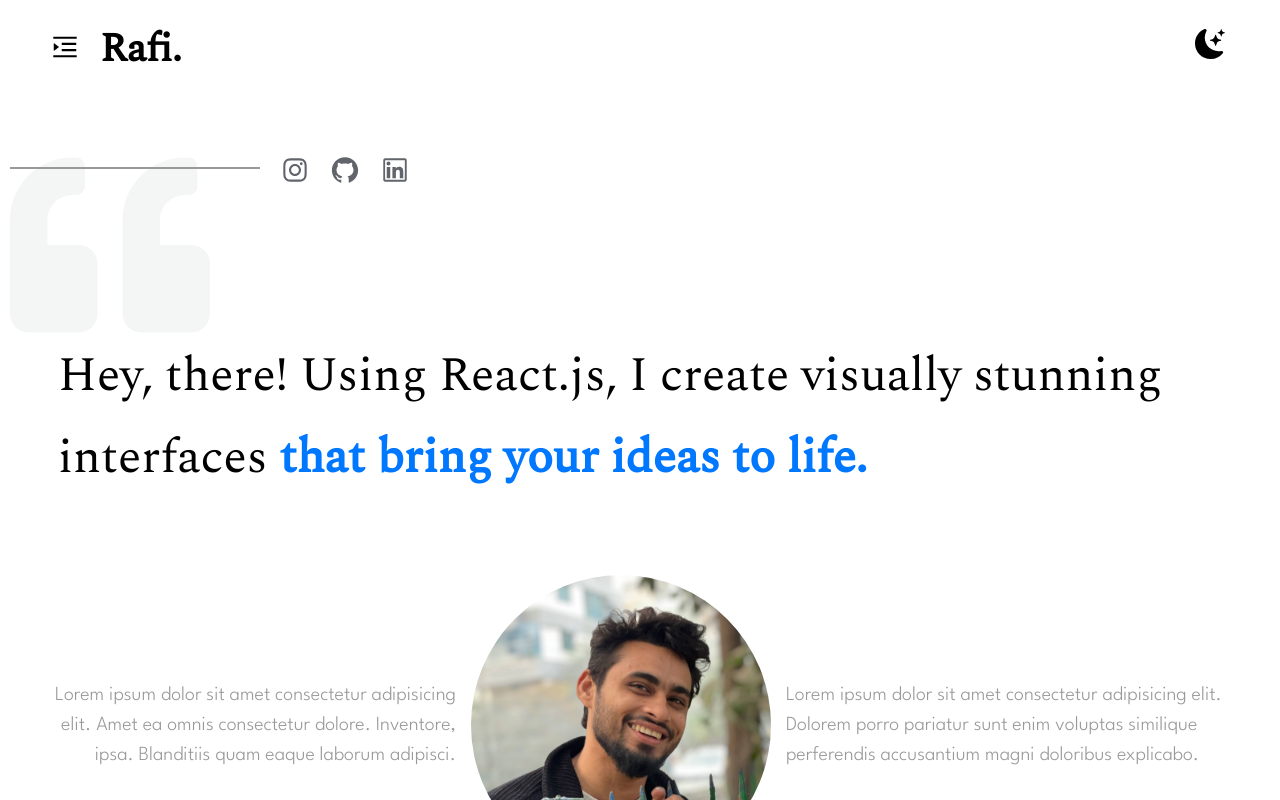
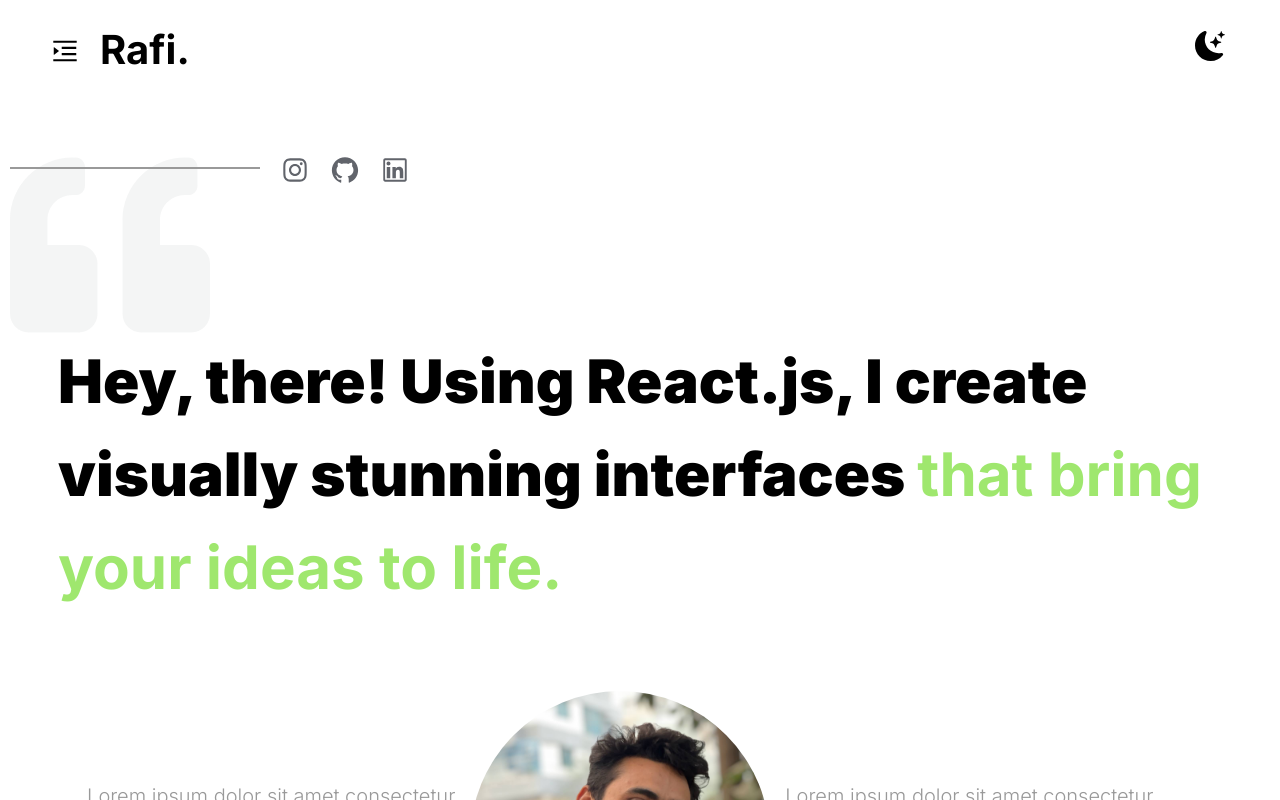
Before and after one commit to imranhrafi/reactportfolio, a React (Vite) app: page / in a window 1280 px wide. Shown: the top 800 px of the page. Built offline with nearby package versions, Linux system fonts and the light colour scheme.

Commit message:
added new font

```diff
--- a/GlobalStyles.js
+++ b/GlobalStyles.js
@@ -15,7 +15,7 @@ html {
   font-size: 62.5%; /* 1 rem = 10px */
 }
 body {
-  font-family: 'League Spartan', sans-serif;
+  font-family: 'Inter', sans-serif;
   font-weight: 300;
   font-size: 1.6rem; /* 16px */
   line-height: 1.5;
@@ -32,10 +32,11 @@ body {
 /* Typography */
 h1 {
 
-  font-size: clamp(2.4rem, 4vw, 4.8rem);
+  font-size: clamp(6rem, -5.3vw + 6.3rem, 4.8rem);
+
 
   }
-}
+
 h2 {
 
   font-size: clamp(2rem, 3.5vw, 4rem);
@@ -55,12 +56,13 @@ h6 {
   font-size: clamp(1rem, 1.5vw, 1.6rem);
 }
 h1, h2, h3, h4,h5,h5{
-  font-family: 'Spectral', serif;
+  font-family: 'Inter', sans-serif;
   line-height: 82px;
-    font-weight: 200;
+  font-weight: 900;
+  line-height: clamp(1.5em, 1.5em + 0.25vw, 2.25em);
 
     @media ${QUERIES.phoneAndSmaller}{
-      line-height: 4rem;
+      /* line-height: 4rem; */
 
     }
 }
--- a/index.html
+++ b/index.html
@@ -14,7 +14,7 @@
       crossorigin
     />
     <link
-      href="https://fonts.googleapis.com/css2?family=League+Spartan:wght@200;300;400&family=Spectral:ital,wght@0,200;0,300;0,400;1,400&display=swap"
+      href="https://fonts.googleapis.com/css2?family=Inter:wght@300;400;500;600;700;800;900&display=swap"
       rel="stylesheet"
     />
     <title>Raficodes</title>
--- a/src/App.jsx
+++ b/src/App.jsx
@@ -1,4 +1,4 @@
-import { useState } from "react";
+import { useState, useEffect } from "react";
 import styled, { ThemeProvider } from "styled-components";
 import { BrowserRouter, Route, Routes } from "react-router-dom";
 import Navbar from "./components/navbar/Navbar";
--- a/src/pages/SingleProject.jsx
+++ b/src/pages/SingleProject.jsx
@@ -9,6 +9,7 @@ const SingleProject = () => {
   const project = projectData.projects.find(
     (p) => p.id === parseInt(id)
   );
+
   return (
     <SingleProjectWrapper>
       <Header>
--- a/src/pages/homepage/HomePage.jsx
+++ b/src/pages/homepage/HomePage.jsx
@@ -44,6 +44,7 @@ const HomePageWrapper = styled(ContentWrapper)`
   padding-right: 1rem;
   padding-left: 1rem;
   position: relative;
+  color: ${(props) => props.theme.text};
   background-color: ${(props) => props.theme.background};
   flex-direction: column;
   align-items: start;
@@ -59,6 +60,9 @@ const Heading = styled.h1`
   margin-bottom: auto;
   margin-left: clamp(4rem, 4vw, 4.8rem);
   color: ${(props) => props.theme.text};
+  @media ${QUERIES.phoneAndSmaller} {
+    margin-left: 0;
+  }
 
   span {
     font-weight: bold;
--- a/src/utils/theme.js
+++ b/src/utils/theme.js
@@ -3,7 +3,7 @@ const theme = {
     background: "hsl(0, 0%, 100%)",
     text: "hsl(0, 0%, 0%)",
     alterText: "#FFFFFF",
-    primary: "hsl(212, 100%, 50%)",
+    primary: "hsl(96, 72%, 67%)",
     secondary: "hsl(45, 100%, 51%)",
     gray: {
       100: "hsl(185, 5%, 95%)",
@@ -23,7 +23,7 @@ const theme = {
     background: "#1D1E20",
     text: "#FFFFFF",
     alterText: "hsl(0, 0%, 0%)",
-    primary: "#64B5F6",
+    primary: "hsl(207, 89%, 68%)",
     secondary: "#FFD54F",
     gray: {
       100: "hsl(185, 5%, 20%)",
```
